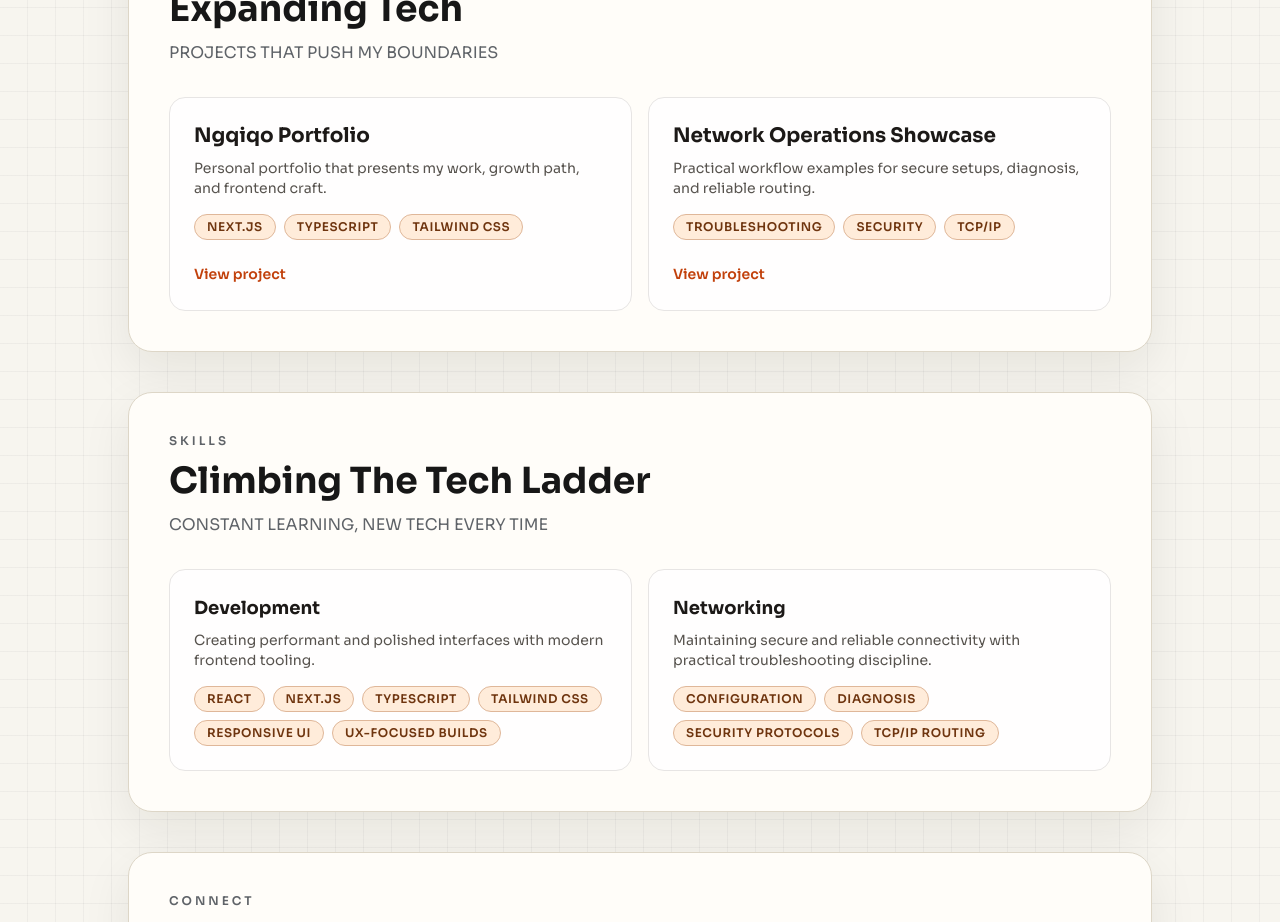
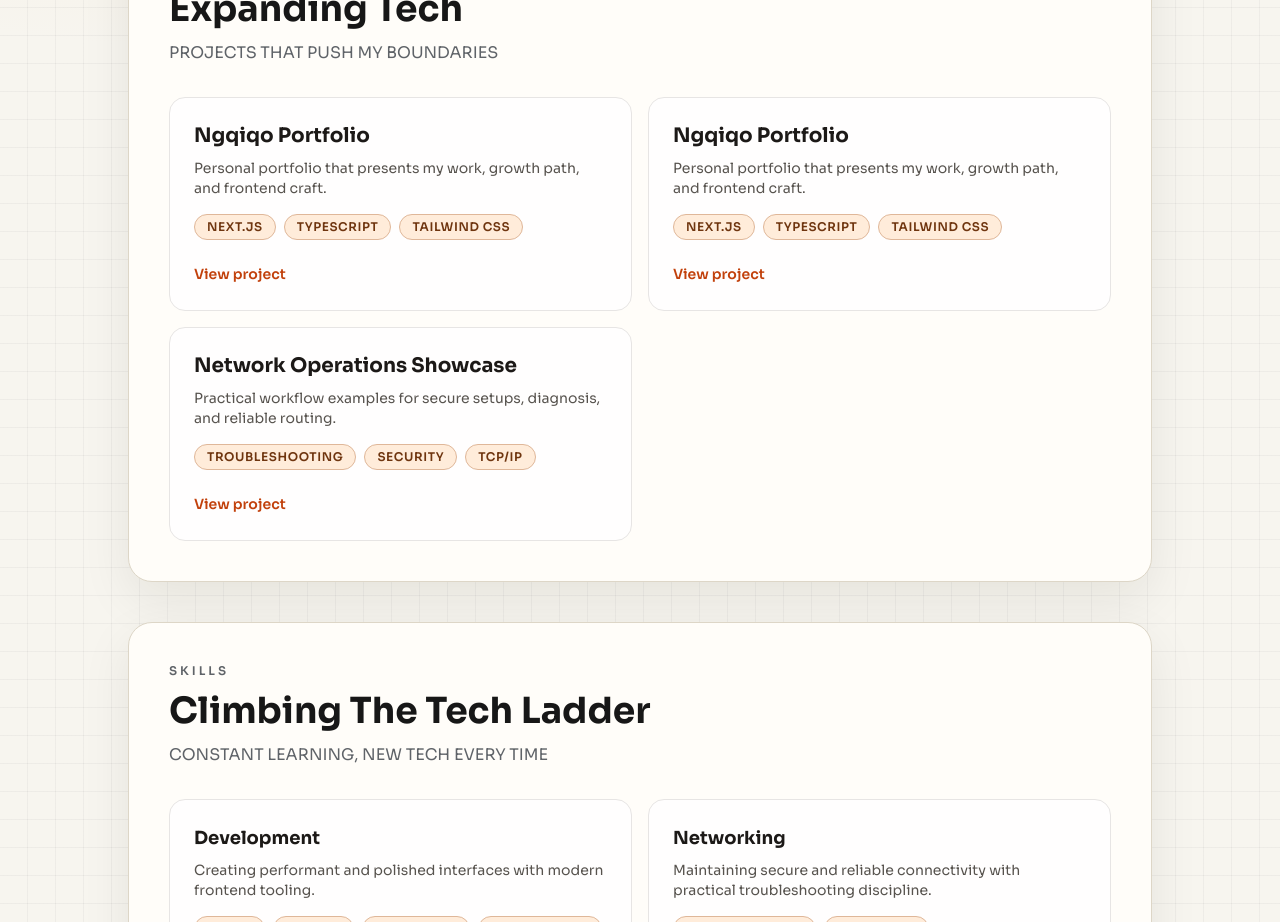
Before and after one commit to junior-OverCome/Ngqiqo, a Next.js app: page / in a window 1280 px wide. Shown: the part 1140-2062 px from the top of the page. Built offline with nearby package versions, Linux system fonts and the light colour scheme.

Commit message:
project section test

```diff
--- a/src/app/components/projects.tsx
+++ b/src/app/components/projects.tsx
@@ -4,6 +4,12 @@ import React from "react";
 
 const projects = [
   {
+    title: "Ngqiqo Portfolio",
+    description: "Personal portfolio that presents my work, growth path, and frontend craft.",
+    stack: ["Next.js", "TypeScript", "Tailwind CSS"],
+    href: "https://ngqiqo.vercel.app",
+  },
+   {
     title: "Ngqiqo Portfolio",
     description: "Personal portfolio that presents my work, growth path, and frontend craft.",
     stack: ["Next.js", "TypeScript", "Tailwind CSS"],
```
